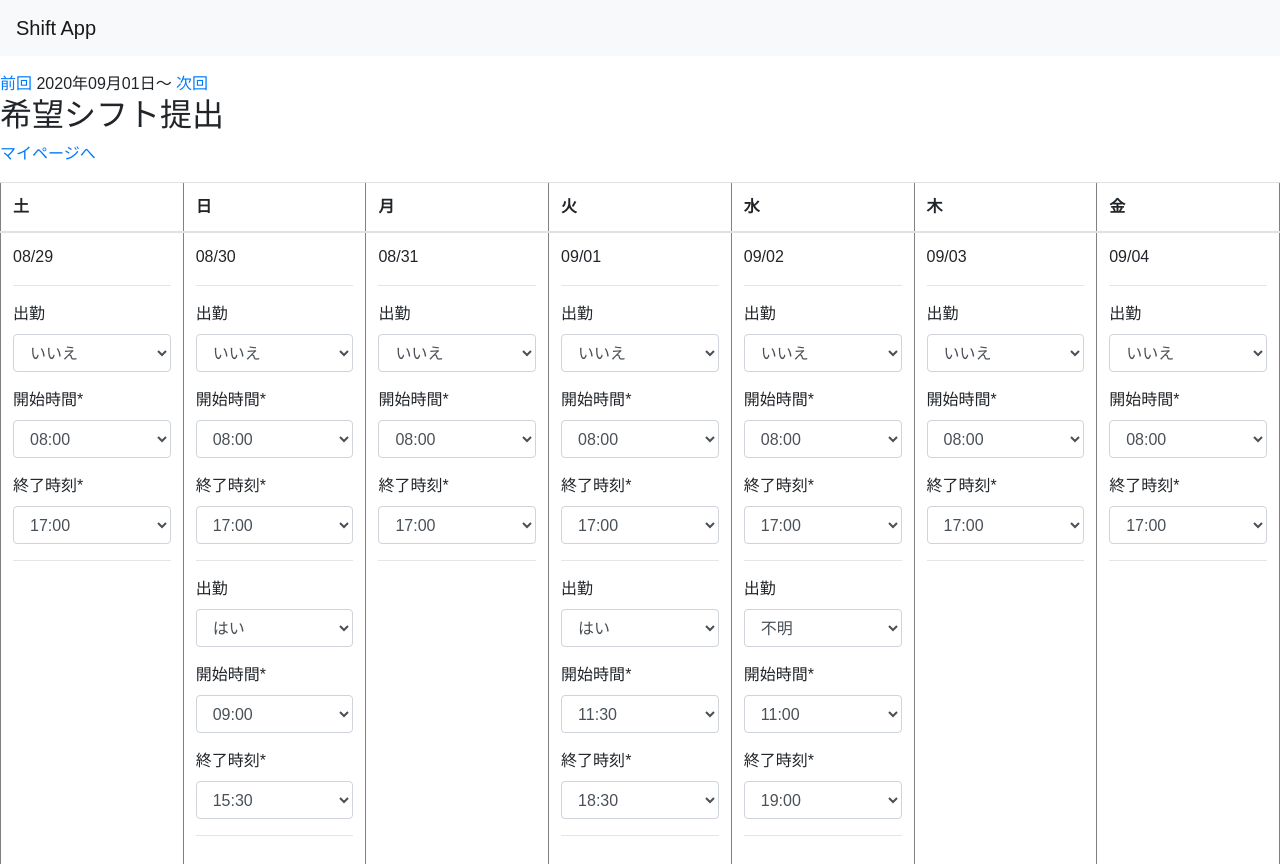
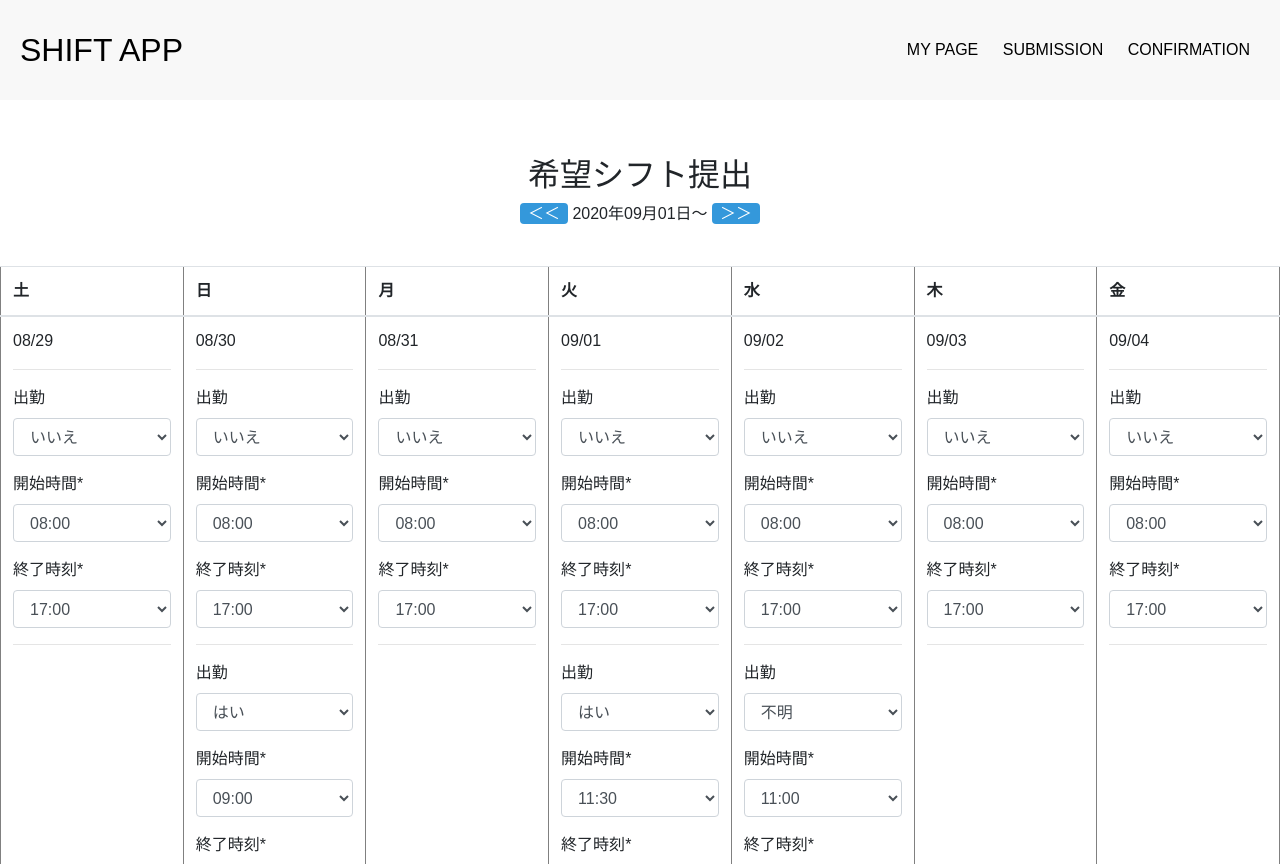
Before and after one commit to Fumiya-Kito/shiftproject3, a Django app: page /user/1/month_with_forms/ in a window 1280 px wide. Shown: the top 864 px of the page. Run offline with Django 3.2, Linux system fonts and the light colour scheme; a user stored in the database is signed in; data comes from the database, SQL or seed files in the repository; both versions use the stored data as it was before the commit; some libraries are stand-ins or nearby versions.

Commit message:
make header

```diff
--- a/account/templates/account/base.html
+++ b/account/templates/account/base.html
@@ -10,19 +10,45 @@
         integrity="sha384-Vkoo8x4CGsO3+Hhxv8T/Q5PaXtkKtu6ug5TOeNV6gBiFeWPGFN9MuhOf23Q9Ifjh" crossorigin="anonymous">
     <link rel="stylesheet" type="text/css" href="{% static 'css/styles.css' %}">
     <meta name="viewport" content="width=device-width, initial-scale=1.0">
+    <script src="https://kit.fontawesome.com/f86e995da6.js" crossorigin="anonymous"></script>
 </head>
 
 <body>
 
-    <nav class="navbar navbar-light bg-light">
-        <!-- if user is not None: -->
+    <div class="header">
+        <h2 class="logo">Shift App</h2>
+
+        <input type="checkbox" id="chk">
+        <label for="chk" class="show-menu-btn">
+            <i class="fas fa-bars"></i>
+        </label>
+
+        <ul class="menu">
+            {% if user.pk %}
+            <a href="{% url 'account_detail' user.pk %}">MY PAGE</a>
+            <a href="{% url 'month_with_forms' user.pk %}">SUBMISSION</a>
+            <a href="{% url 'month_with_schedule' user.pk %}">CONFIRMATION</a>
+            {% else %}
+            <a href="{% url 'index' %}">HOME</a>
+            <a href="{% url 'login' %}">LOGIN</a>
+            <a href="{% url 'register_user' %}">SIGN UP</a>
+            {% endif %}
+        </ul>
+        <label for="chk" class="hide-menu-btn">
+            <i class="fas fa-times"></i>
+        </label>
+    </div>
+
+
+
+
+    <!-- <nav class="navbar navbar-light bg-light">
         {% if user.pk %}
         <a class="navbar-brand" href="{% url 'account_detail' user.pk %}">Shift App</a>
-        <!-- else -->
         {% else %}
         <a class="navbar-brand" href="{% url 'index' %}">Shift App</a>
         {% endif %}
-    </nav>
+    </nav> -->
 
 
     {% block body %}
--- a/account/templates/account/index.html
+++ b/account/templates/account/index.html
@@ -7,7 +7,7 @@
 
 <div class="bg-home">
     <div class="home-content">
-        <h1>シフト提出アプリ</h1>
+        <h1>Shift App</h1>
         <div class="url-box">
             <p><a href="{% url 'login' %}">ログイン</a>
             <p><a href="{% url 'register_user' %}">新規登録</a>
@@ -16,7 +16,4 @@
 </div>
 
 
-
-
-
 {% endblock body %}
--- a/account/templates/account/login.html
+++ b/account/templates/account/login.html
@@ -22,7 +22,7 @@
     </form>
 </div> -->
 
-<p><a href="{% url 'register_user' %}">新規登録はこちらから</a>
+<!-- <p><a href="{% url 'register_user' %}">新規登録はこちらから</a> -->
 
 <div class="login-wrapper">
     <form class="box" action='' method="POST">{% csrf_token %}
--- a/account/views.py
+++ b/account/views.py
@@ -36,6 +36,7 @@ def register_user(request):
         account_form.save_m2m()
 
         return redirect('login')
+
 
     context = {
         'user_form':user_form,
--- a/shift/templates/shift/month_with_forms.html
+++ b/shift/templates/shift/month_with_forms.html
@@ -12,12 +12,15 @@
     }
 </style>
 
-<a href="{% url 'month_with_forms' user.pk half_previous.year half_previous.month half_previous.day %}">前回</a>
-{{ month_current | date:"Y年m月d日〜" }}
-<a href="{% url 'month_with_forms' user.pk half_next.year half_next.month half_next.day %}">次回</a>
 
-<h2>希望シフト提出</h2>
-<p><a href="{% url 'account_detail' user.pk %}">マイページへ</a>
+
+<div class="box">
+    <h2>希望シフト提出</h2>
+    <a href="{% url 'month_with_forms' user.pk half_previous.year half_previous.month half_previous.day %}">＜＜</a>
+    {{ month_current | date:"Y年m月d日〜" }}
+    <a href="{% url 'month_with_forms' user.pk half_next.year half_next.month half_next.day %}">＞＞</a>
+</div>
+
 
 <form action="" method="POST">{% csrf_token %}
     {{ month_formset.management_form }}
--- a/static/css/styles.css
+++ b/static/css/styles.css
@@ -100,6 +100,26 @@ body {
     background: #2ecc71;
 }
 
+.box a {
+    border: 0;
+    background: #3498db;
+    /* display: block; */
+    /* margin: 20px auto ; */
+    text-align: center;
+    /* border: 2px solid #23cc71; */
+    padding: 2px 8px;
+    outline: none;
+    color: white;
+    border-radius: 4px ;
+    transition: 0.25s;
+    cursor: pointer;
+}
+
+.box a:hover{
+    text-decoration: none ;
+    background: #2ecc71;
+}
+
 .create-box {
     display: flex;
 }
@@ -194,3 +214,94 @@ button:hover{
     text-decoration: none ;
     background: #2ecc71;
 }
+
+.header {
+    height: 100px;
+    background: #f8f8f8;
+    padding: 0 20px;
+    color: #000;
+    /* position: absolute; */
+}
+
+.logo {
+    line-height: 100px;
+    float: left;
+    text-transform: uppercase;
+}
+
+.menu {
+    float: right;
+    line-height: 100px;
+}
+
+.menu a {
+    color: #000;
+    text-transform: uppercase;
+    text-decoration: none;
+    padding: 0 10px;
+}
+
+.show-menu-btn, .hide-menu-btn{
+    transition: 0.8s;
+    font-size: 30px ;
+    cursor:pointer;
+    display: none;
+}
+.show-menu-btn{
+    float: right;
+}
+.show-menu-btn i {
+    line-height: 100px;
+}
+.menu a:hover,
+.show-menu-btn:hover,
+.hide-menu-btn:hover {
+    transition: 0.4s;
+    color: #23cc71;
+}
+
+#chk{
+    position:absolute;
+    visibility: hidden;
+    z-index: -1111;
+}
+
+@media screen and (max-width:800px){
+    .show-menu-btn {
+        display: block;
+    }
+    .menu {
+        position: fixed;
+        width: 40%;
+        height: 60vh;
+        background: white;
+        right: -100%;
+        top: 0;
+        text-align: center;
+        padding: 80px 0;
+        line-height: normal;
+        transition: .1s;
+        border: 2px solid #3498db;
+        border-bottom-left-radius: 10px;
+    }
+    .menu a {
+        display: block;
+        padding:20px;
+    }
+    .hide-menu-btn {
+        position: fixed;
+        right: 25px;
+        top: 25px;
+    }
+    #chk:checked ~ .menu {
+        right: 0;
+    }
+    #chk:checked ~ .hide-menu-btn {
+        display: block;
+        z-index: 10;
+    }
+}
+
+tbody {
+    width: 100px;
+}
```
Also changed, not shown: account/forms.py (+9 -10 lines), account/templates/account/user_create.html (+3 -4 lines), app.yaml (added, +8 -0 lines), config/settings.py (+65 -9 lines), requirements.txt (added, +8 -0 lines), shift/templates/shift/month_with_schedule.html (+32 -13 lines), account/migrations/0004_remove_account_image.py (added), db.sqlite3, 3 other files.
